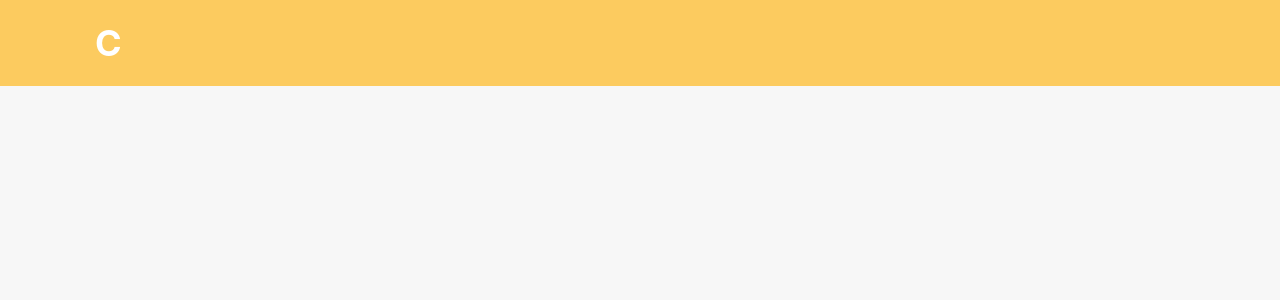
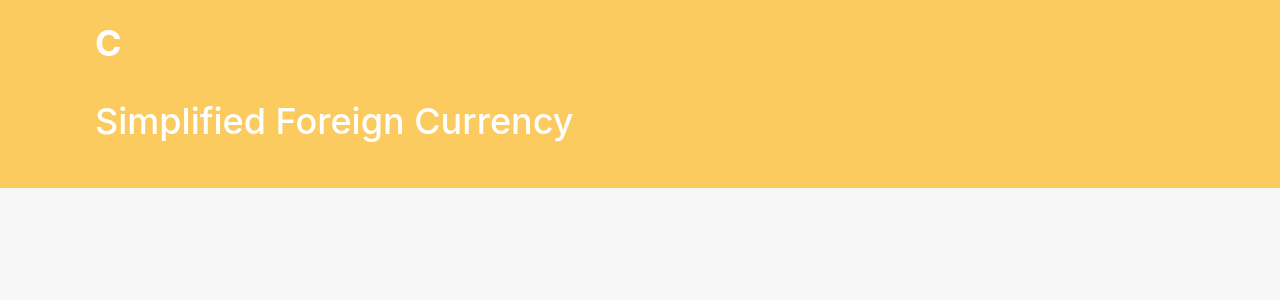
Before and after one commit to wbreakell/changeover, a React app: page / in a window 1280 px wide. Shown: the top 300 px of the page. Built offline with nearby package versions, Linux system fonts and the light colour scheme.

Commit message:
Create Headline component

```diff
--- a/src/components/App.js
+++ b/src/components/App.js
@@ -1,12 +1,14 @@
 import React from 'react';
 import Container from './Container';
 import Header from './Header';
+import Headline from './Headline';
 import Logo from './Logo';
 
 const App = () => (
   <Header>
     <Container>
       <Logo href="#">C</Logo>
+      <Headline>Simplified Foreign Currency</Headline>
     </Container>
   </Header>
 );
--- /dev/null
+++ b/src/components/Headline.js
@@ -0,0 +1,14 @@
+import React from 'react';
+import styled from 'styled-components';
+
+const Headline = styled.h1`
+  color: #FFF;
+  font-size: 1.5rem;
+  font-weight: 500;
+
+  @media (min-width: 768px) {
+    font-size: 2.25rem;
+  }
+`;
+
+export default Headline;
```
